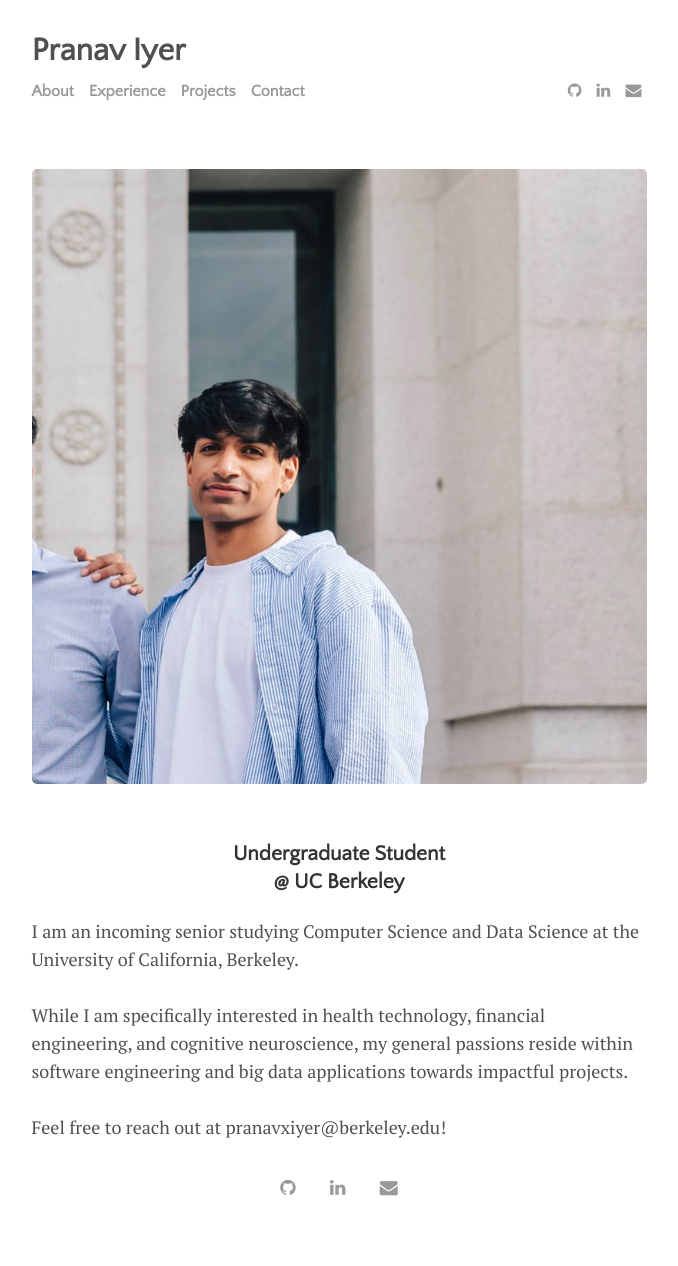
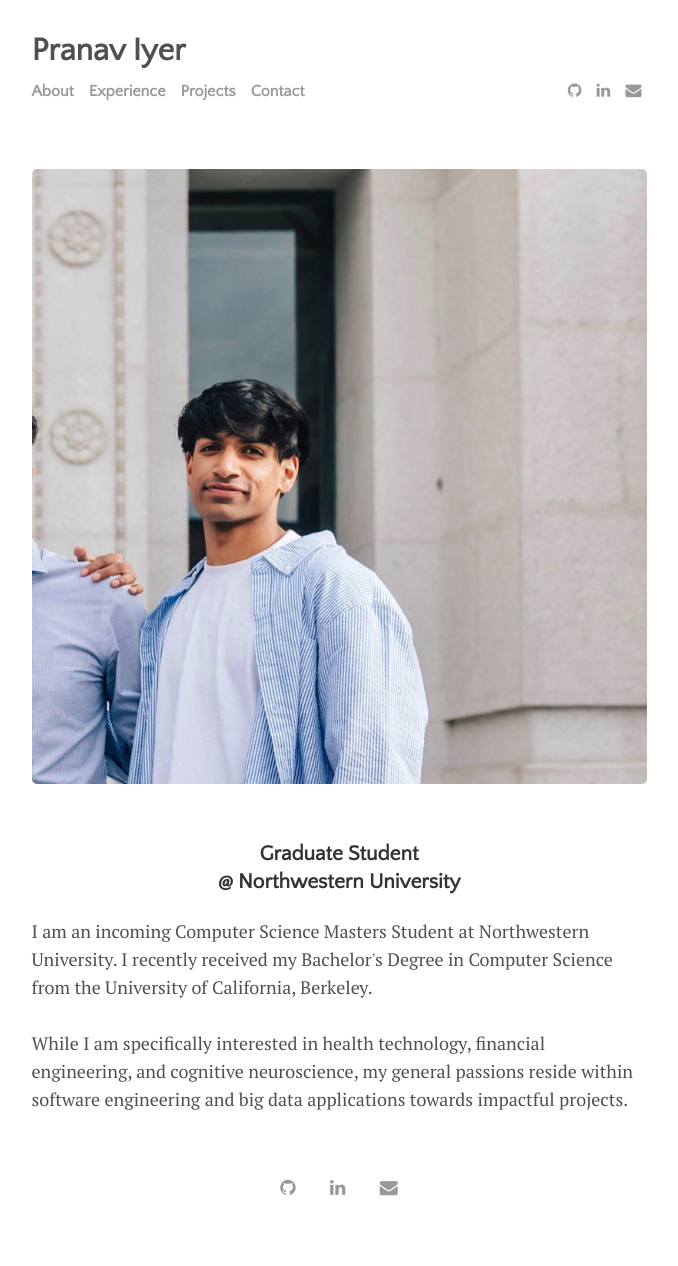
Before and after one commit to pranavxiyer/pranavxiyer.github.io, a Jekyll site: the page built from index.html, in a window 1280 px wide. Shown: the whole page, without its empty margins (301-979 px from the left). Built offline with Jekyll 4.4.1, drawn with Linux system fonts in a browser that asks for light colours; the list of posts is cut into pages by our own code.

Commit message:
updated home

```diff
--- a/_layouts/home.html
+++ b/_layouts/home.html
@@ -29,12 +29,11 @@ layout: default
 <div class="row">
   <div class="col-md-12">
     <br>
-	   <center><h3 class="fw-bold border-bottom pb-3 mb-3">Undergraduate Student <br> @ UC Berkeley</h3></center>
-     I am an incoming senior studying Computer Science and Data Science at the University of California, Berkeley. <br> <br>
+	   <center><h3 class="fw-bold border-bottom pb-3 mb-3">Graduate Student <br> @ Northwestern University </h3></center>
+     I am an incoming Computer Science Masters Student at Northwestern University. I recently received my Bachelor's Degree in Computer Science from the University of California, Berkeley. <br> <br>
 
 	   While I am specifically interested in health technology, financial engineering, and cognitive neuroscience, my general passions reside within software engineering and big data applications towards impactful projects. <br><br>
 
-     Feel free to reach out at pranavxiyer@berkeley.edu!
 
      <!-- <strong> Listening to: </strong> Brent Faiyaz, Drake -->
 
```
